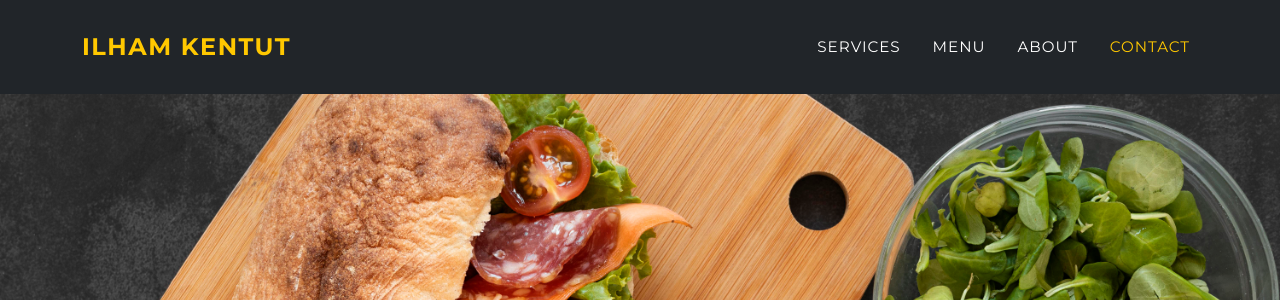
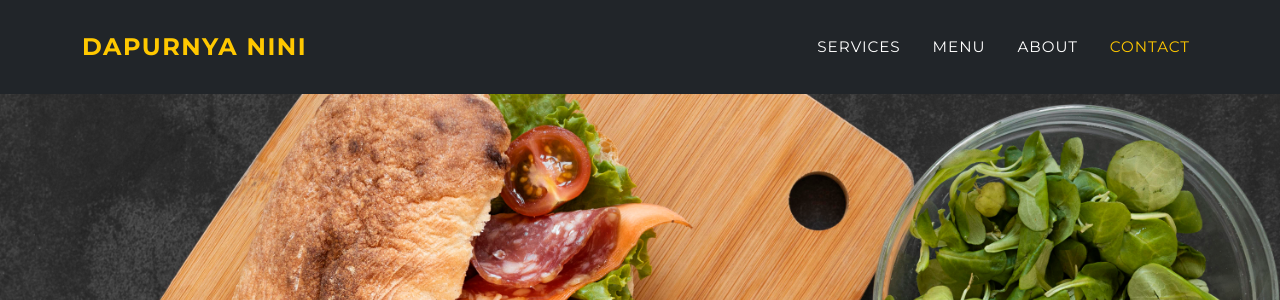
Before and after one commit to Dery13/Tekno, a Django app: page / in a window 1280 px wide. Shown: the top 300 px of the page. Run offline with Django 5.2, Linux system fonts and the light colour scheme; some libraries are stand-ins or nearby versions.

Commit message:
dery kentut

```diff
--- a/catering/templates/index.html
+++ b/catering/templates/index.html
@@ -37,7 +37,7 @@
         <!-- Navigation-->
         <nav class="navbar navbar-expand-lg navbar-dark bg-dark fixed-top" id="mainNav">
             <div class="container">
-                <a class="navbar-brand" href="{% url "index" %}">Ilham Kentut</a>
+                <a class="navbar-brand" href="{% url "index" %}">Dapurnya Nini</a>
                 <button class="navbar-toggler" type="button" data-bs-toggle="collapse" data-bs-target="#navbarResponsive" aria-controls="navbarResponsive" aria-expanded="false" aria-label="Toggle navigation">
                     Menu
                     <i class="fas fa-bars ms-1"></i>
--- a/catering/templates/menu.html
+++ b/catering/templates/menu.html
@@ -36,7 +36,7 @@
         <!-- Navigation-->
         <nav class="navbar navbar-expand-lg navbar-lg bg-dark fixed-top " id="mainNav">
             <div class="container">
-                <a class="navbar-brand" href="{% url "index" %}">Ilham Kentut</a>
+                <a class="navbar-brand" href="{% url "index" %}">Dapurnya nini</a>
                 <button class="navbar-toggler" type="button" data-bs-toggle="collapse" data-bs-target="#navbarResponsive" aria-controls="navbarResponsive" aria-expanded="false" aria-label="Toggle navigation">
                     Menu
                     <i class="fas fa-bars ms-1"></i>
```
